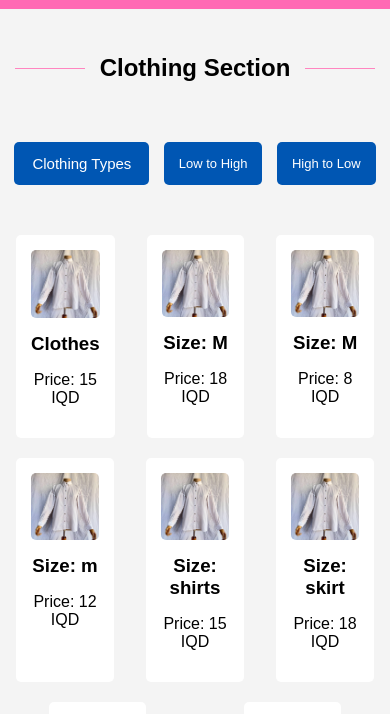
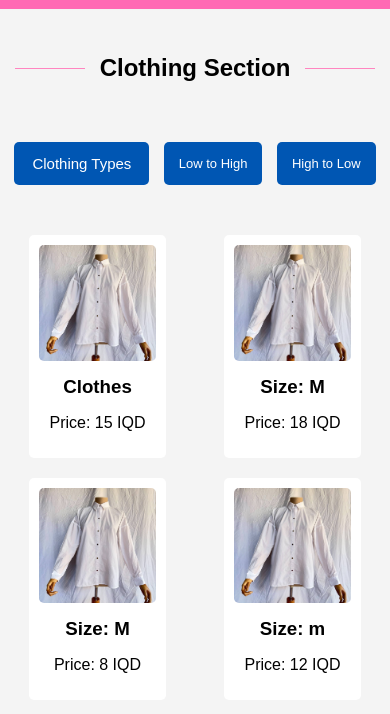
Before and after one commit to zhyar-bronzo/dazhir, a plain HTML site: page clothing.html in a window 390 px wide. Shown: the part 67-781 px from the top of the page. Drawn offline with nearby package versions, Linux system fonts and the light colour scheme.

Commit message:
fixing the img size for the products in the clothing section

```diff
--- a/clothing.html
+++ b/clothing.html
@@ -390,6 +390,10 @@
                 cursor: pointer;
                 transition: background-color 0.3s;
             }
+            .item {
+                padding: 10px;
+                flex-basis: 35%;
+            }
         }
     </style>
 </head>
```
